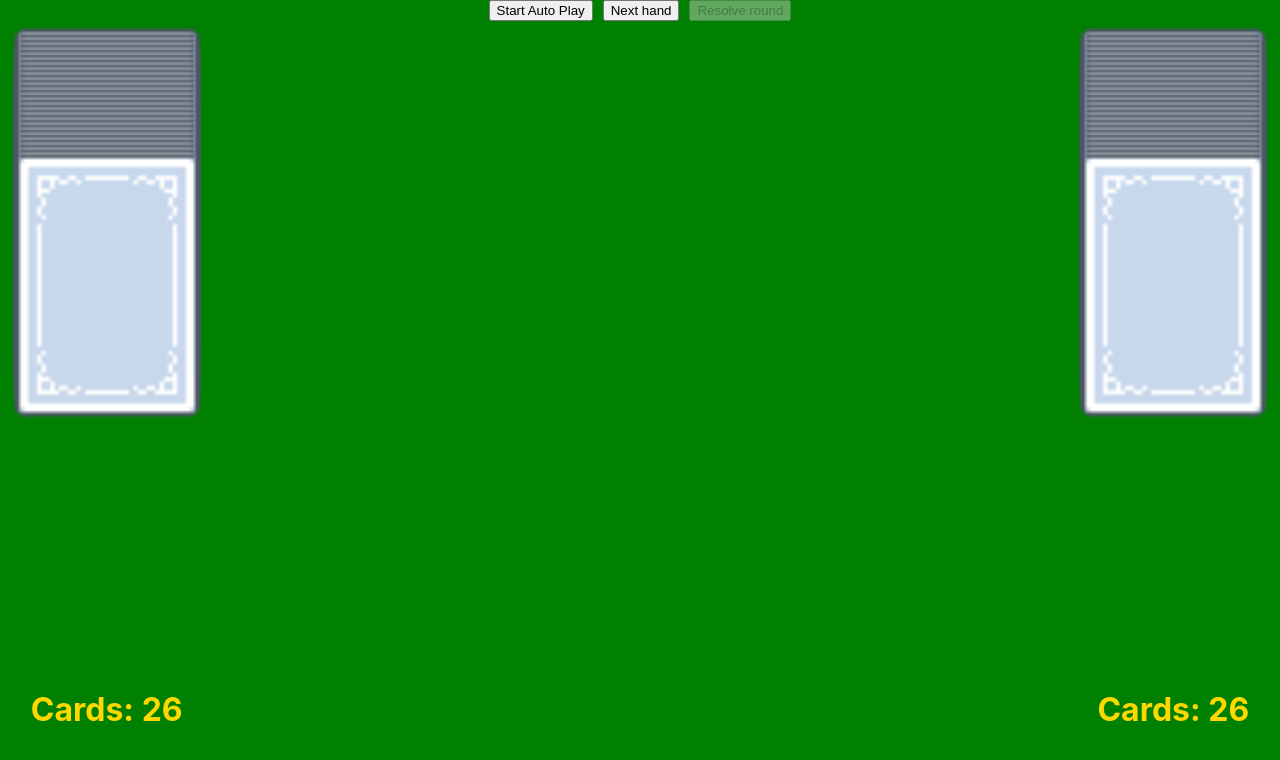
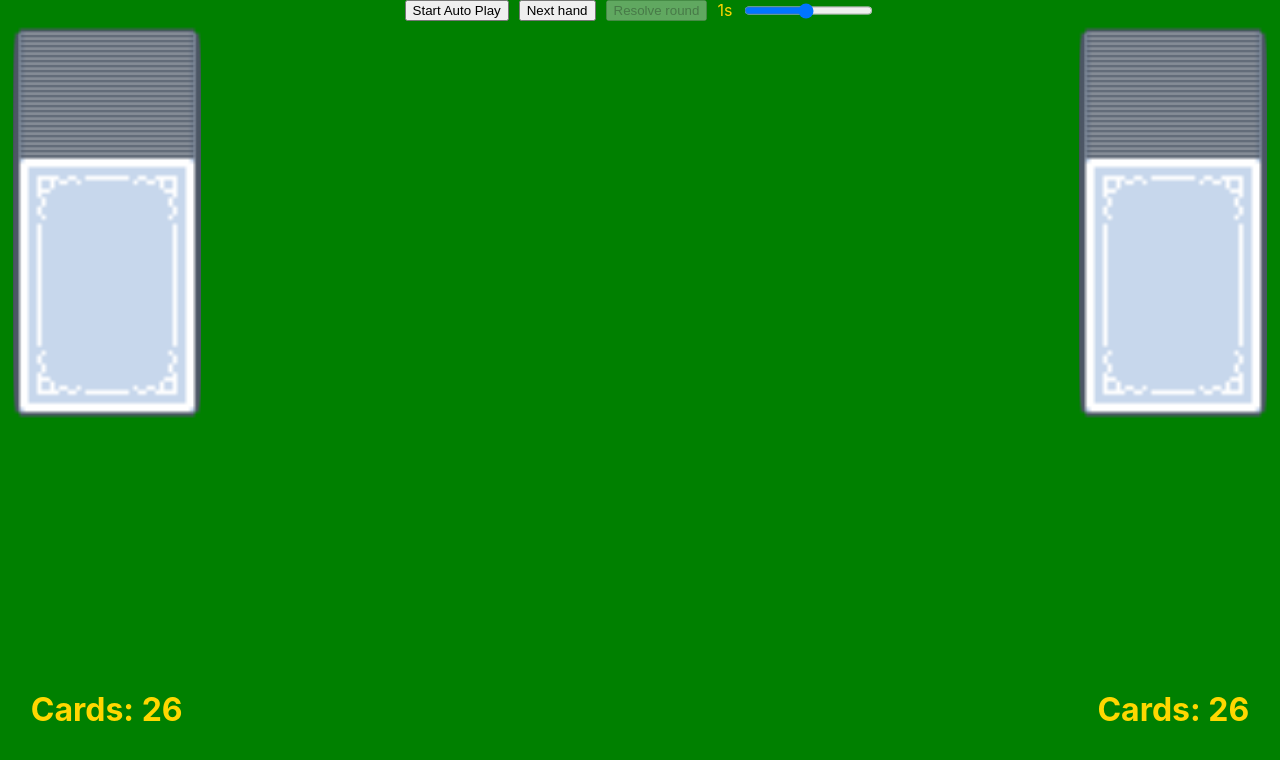
Before and after one commit to abattalov/card-game, a React (Vite) app: page / in a window 1280 px wide. Shown: the top 760 px of the page. Built offline with nearby package versions, Linux system fonts and the light colour scheme.

Commit message:
added slider to control auto play speed

```diff
--- a/src/App.tsx
+++ b/src/App.tsx
@@ -17,6 +17,7 @@ function App() {
 
   const [autoPlay, setAutoPlay] = useState(false);
   const [winner, setWinner] = useState<number | null>(null);
+  const [autoPlaySpeed, setAutoPlaySpeed] = useState(1000);
 
   const [triggerConfetti, setTriggerConfetti] = useState(false);
   const [keepBursting, setKeepBursting] = useState(false);
@@ -86,7 +87,7 @@ function App() {
 
     const resolveTimer = setTimeout(() => {
       resolveRound();
-    }, 1000)
+    }, autoPlaySpeed)
 
     return () => clearTimeout(resolveTimer);
   }, [autoPlay, gameState.game])
@@ -160,7 +161,7 @@ function App() {
                     position: 'absolute', top: `${index * 5}px`, left: '50%',
                     transform: 'translateX(-50%)'
                   }}>
-                    <Card card={{...card}} />
+                    <Card card={{ ...card }} />
                   </div>)}
               </div>
             </div>
@@ -176,6 +177,14 @@ function App() {
               </button>
               <button onClick={handleNextHand} disabled={gameState.game}>Next hand</button>
               <button onClick={resolveRound} disabled={!gameState.game}>Resolve round</button>
+              <label>{autoPlaySpeed/1000}s</label>
+              <input
+                type="range"
+                min="100"
+                max="2000"
+                value={autoPlaySpeed}
+                onChange={(e) => setAutoPlaySpeed(Number(e.target.value))}
+              />
             </div>
 
             {gameState.game && gameState.game.player1Card && gameState.game.player2Card && (
@@ -189,7 +198,7 @@ function App() {
                         <div key={`p1-game-${index}`} style={{
                           position: 'absolute', top: `${index * 30}px`
                         }}>
-                          <Card card={{...card, faceUp: true}} />
+                          <Card card={{ ...card, faceUp: true }} />
                         </div>
                       )}
                     </div>
@@ -202,7 +211,7 @@ function App() {
                         <div key={`p2-game-${index}`} style={{
                           position: 'absolute', top: `${index * 30}px`
                         }}>
-                          <Card card={{...card, faceUp: true}} />
+                          <Card card={{ ...card, faceUp: true }} />
                         </div>
                       )}
                     </div>
@@ -221,7 +230,7 @@ function App() {
                     position: 'absolute', top: `${index * 5}px`, left: '50%',
                     transform: 'translateX(-50%)'
                   }}>
-                    <Card card={{...card}} />
+                    <Card card={{ ...card }} />
                   </div>)}
               </div>
             </div>
```
